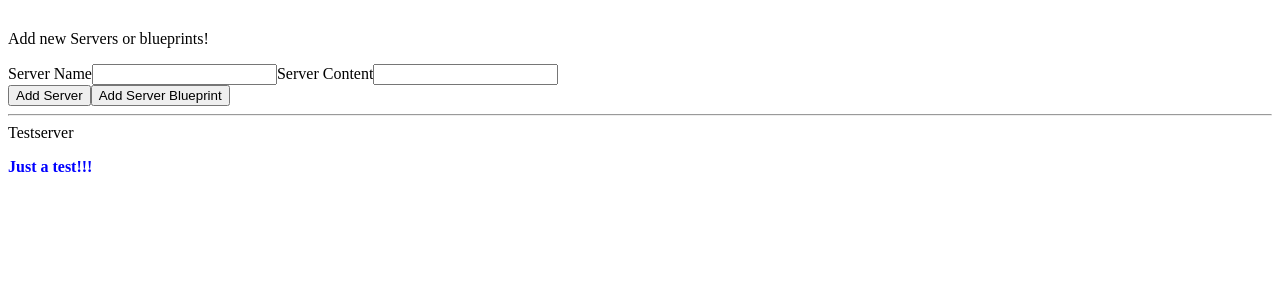
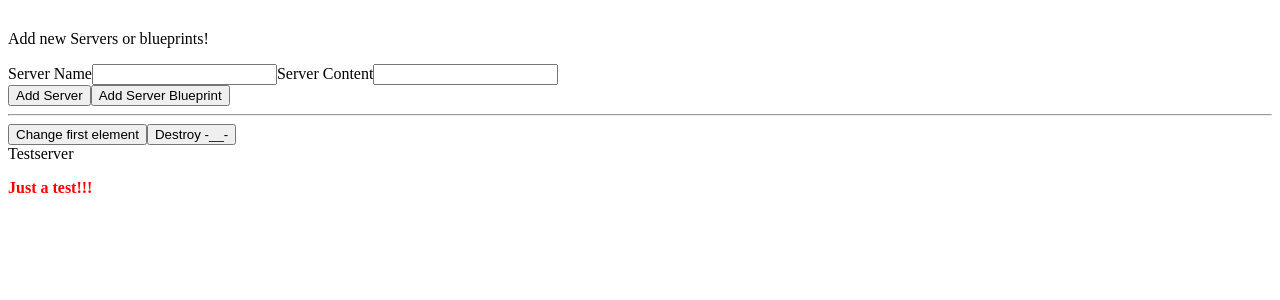
Before and after one commit to JuliaFong/angularDataBinding, an Angular app: page / in a window 1280 px wide. Shown: the top 300 px of the page. Built offline with nearby package versions, Linux system fonts and the light colour scheme.

Commit message:
Add Lifecycle hooks

```diff
--- a/src/app/app.component.html
+++ b/src/app/app.component.html
@@ -1,18 +1,20 @@
 <div class="container">
   <app-cockpit
     (serverCreated)="onServerAdded($event)"
-    (blueprintCreated)="onBlueprintAdded($event)"
-
-  ></app-cockpit>
+    (bpCreated)="onBlueprintAdded($event)">
+  </app-cockpit>
   <hr>
   <div class="row">
     <div class="col-xs-12">
+      <button class="btn btn-primary" (click)="onChangeFirst()">Change first element</button>
+      <button class="btn btn-danger" (click)="onDestroyFirst()">Destroy -__-</button>
      <app-server-element
        *ngFor="let serverElement of serverElements"
-        [srvElement]="serverElement">
+       [srvElement]="serverElement"
+       [name]="serverElement.name">
         <p>
           <strong *ngIf="serverElement.type === 'server'"
-            style="...">{{ serverElement.content }}</strong>
+            style="color: red">{{ serverElement.content }}</strong>
             <em *ngIf="serverElement.type === 'blueprint'">{{ serverElement.content }}</em>
         </p>
       </app-server-element>
--- a/src/app/app.component.ts
+++ b/src/app/app.component.ts
@@ -23,4 +23,10 @@ export class AppComponent {
         content: blueprintData.serverContent
       });
     }
+    onChangeFirst() {
+      this.serverElements[0].name = 'Changed!'
+    }
+    onDestroyFirst() {
+      this.serverElements.splice(0, 1)
+    }
   }
--- a/src/app/server-element/server-element.component.html
+++ b/src/app/server-element/server-element.component.html
@@ -1,6 +1,7 @@
 <div
 class="panel panel-default">
-<div class="panel-heading">{{ element.name }}</div>
+<!-- <div class="panel-heading">{{ element.name }}</div> -->
+<div class="panel-heading" #heading>{{ name }}</div>
 <div class="panel-body">
   <ng-content></ng-content>
 </div>
--- a/src/app/server-element/server-element.component.ts
+++ b/src/app/server-element/server-element.component.ts
@@ -1,4 +1,16 @@
-import { Component, OnInit, Input, ViewEncapsulation } from '@angular/core';
+import {
+  Component,
+  OnInit,
+  Input,
+  ViewEncapsulation,
+  OnChanges,
+  SimpleChanges,
+  DoCheck,
+  AfterContentInit, AfterContentChecked,
+  AfterViewInit,
+  AfterViewChecked, OnDestroy,
+  ViewChild
+} from '@angular/core';
 
 @Component({
   selector: 'app-server-element',
@@ -6,11 +18,49 @@ import { Component, OnInit, Input, ViewEncapsulation } from '@angular/core';
   styleUrls: ['./server-element.component.css'],
   encapsulation: ViewEncapsulation.Emulated // None or Native is an option
 })
-export class ServerElementComponent implements OnInit {
+export class ServerElementComponent implements
+  OnInit,
+  OnChanges,
+  DoCheck,
+  AfterContentInit, AfterContentChecked,
+  AfterViewInit, AfterViewChecked, OnDestroy {
   @Input('srvElement') element: {type: string, name: string, content: string};
-  constructor() { }
+  @Input() name: string;
+  @ViewChild('heading', {static: true}) header: Element
+
+  constructor() {
+    console.log('construcrow called!')
+  }
+
+  ngOnChanges(changes: SimpleChanges) {
+    console.log("onchanges called")
+    console.log(changes);
+  }
 
   ngOnInit(): void {
+    console.log('ngonit!')
+    console.log("this.header.nativeElement.textContent")
+
+  }
+  ngDoCheck() {
+    console.log("ngdocheckkkk")
+  }
+  ngAfterContentInit() {
+    console.log('contentinit hitttingggggg')
+  }
+  ngAfterContentChecked() {
+    console.log('afterContent hits itt!!!')
+  }
+  ngAfterViewInit(){
+    console.log('afterview inittttt')
+    console.log("'text content' +this.header.nativeElement.textContent")
+  }
+  ngAfterViewChecked() {
+    console.log('heeelllooo afterview check')
+  }
+  ngOnDestroy() {
+    console.log('destroy it bro')
+
   }
 
 }
```
